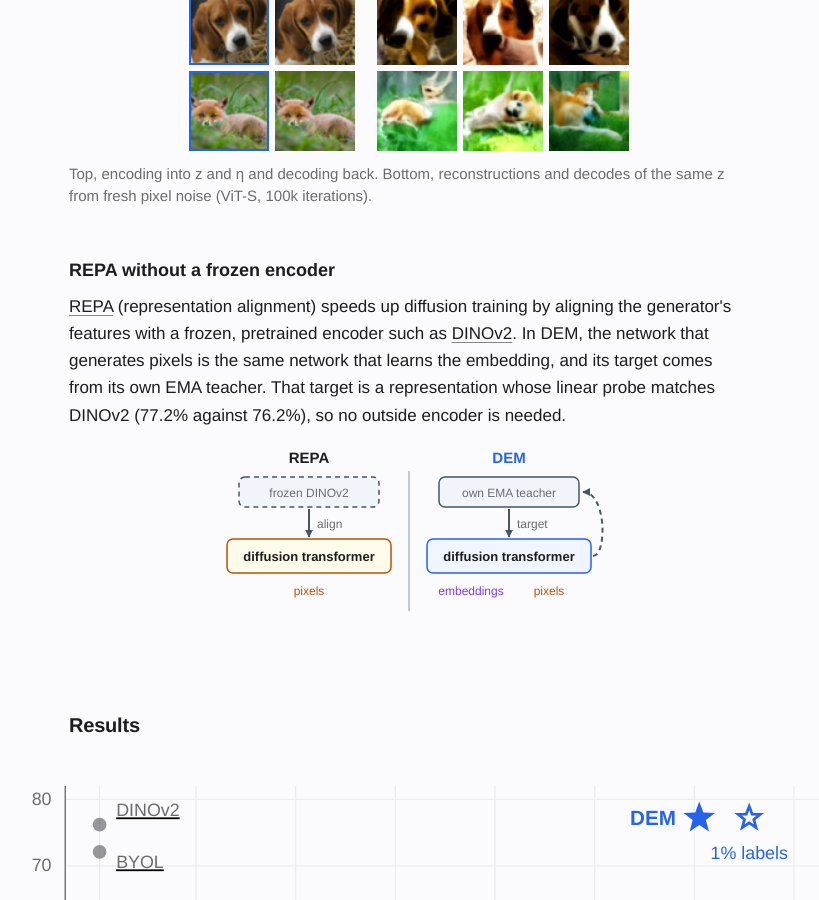
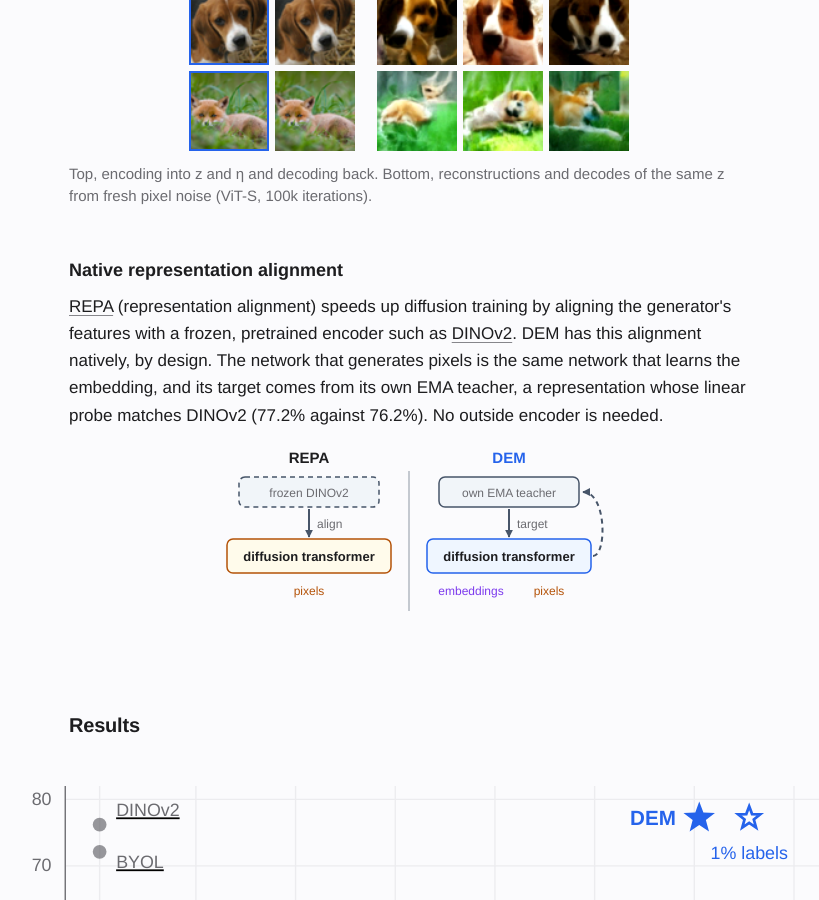
Before and after one commit to rabiulcste/rabiulcste.github.io, a Jekyll site: the page built from dem-denoising-embeddings/index.html, in a window 1280 px wide and 900 px high, scrolled down 6106 px. Shown: the whole window, without its empty margins (231-1050 px from the left). Built offline with Jekyll 4.4.1, drawn with Linux system fonts in a browser that asks for light colours.

Commit message:
DEM page: native representation alignment

```diff
--- a/dem-denoising-embeddings/index.html
+++ b/dem-denoising-embeddings/index.html
@@ -523,8 +523,8 @@ bibtex: |
         </div>
         <figcaption>Top, encoding into z and η and decoding back. Bottom, reconstructions and decodes of the same z from fresh pixel noise (ViT-S, 100k iterations).</figcaption>
     </figure>
-    <h3 id="repa">REPA without a frozen encoder</h3>
-    <p><a href="https://arxiv.org/abs/2410.06940">REPA</a> (representation alignment) speeds up diffusion training by aligning the generator's features with a frozen, pretrained encoder such as <a href="https://arxiv.org/abs/2304.07193">DINOv2</a>. In DEM, the network that generates pixels is the same network that learns the embedding, and its target comes from its own EMA teacher. That target is a representation whose linear probe matches DINOv2 (77.2% against 76.2%), so no outside encoder is needed.</p>
+    <h3 id="repa">Native representation alignment</h3>
+    <p><a href="https://arxiv.org/abs/2410.06940">REPA</a> (representation alignment) speeds up diffusion training by aligning the generator's features with a frozen, pretrained encoder such as <a href="https://arxiv.org/abs/2304.07193">DINOv2</a>. DEM has this alignment natively, by design. The network that generates pixels is the same network that learns the embedding, and its target comes from its own EMA teacher, a representation whose linear probe matches DINOv2 (77.2% against 76.2%). No outside encoder is needed.</p>
     <figure class="dem-fig"><svg class="dem-svg dem-flow dem-sketch" viewBox="0 0 400 176" role="img" aria-labelledby="repa-t">
 <title id="repa-t">Left, REPA: a frozen DINOv2 encoder aligns the features of a diffusion transformer. Right, DEM: the network's own EMA teacher gives the target to a diffusion transformer that outputs both embeddings and pixels.</title>
 <defs><marker id="ah-repa-sl" viewBox="0 0 10 10" refX="9" refY="5" markerUnits="userSpaceOnUse" markerWidth="8" markerHeight="8" orient="auto"><path d="M0 0L10 5L0 10z" class="ah-sl"/></marker></defs>
```
